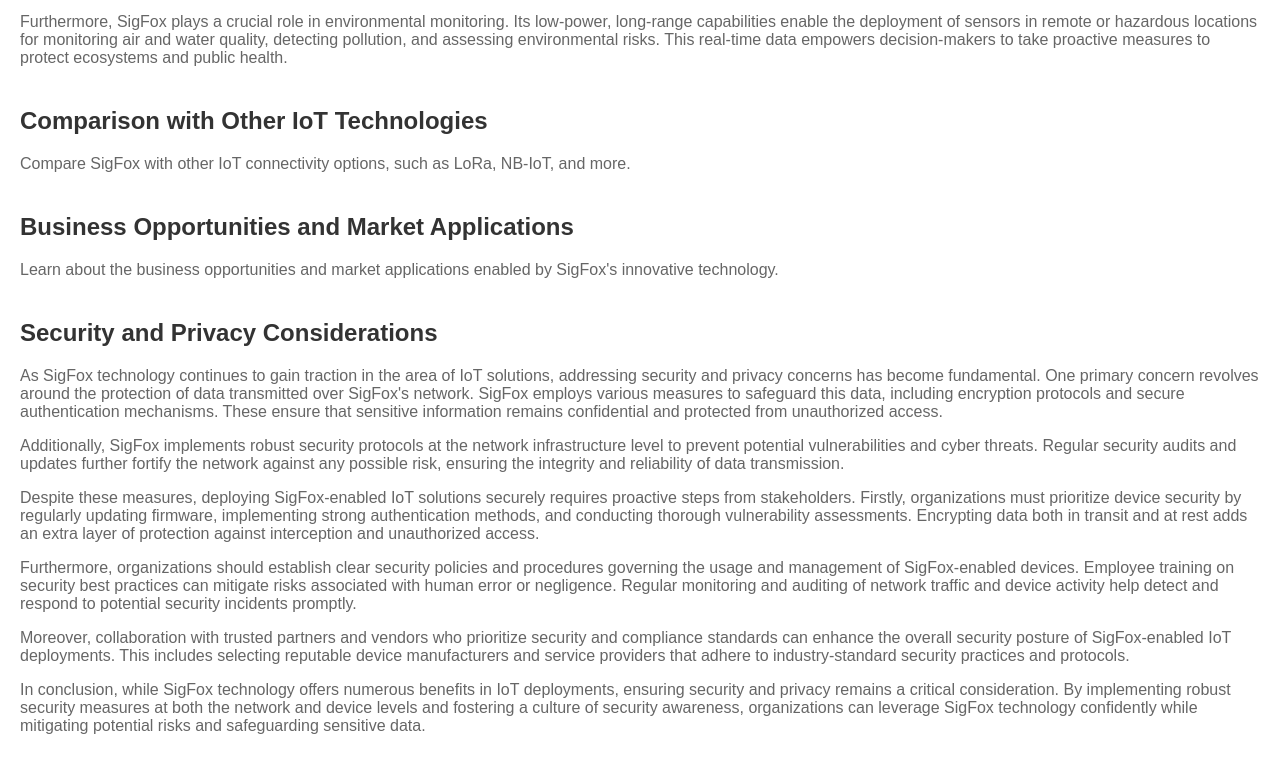
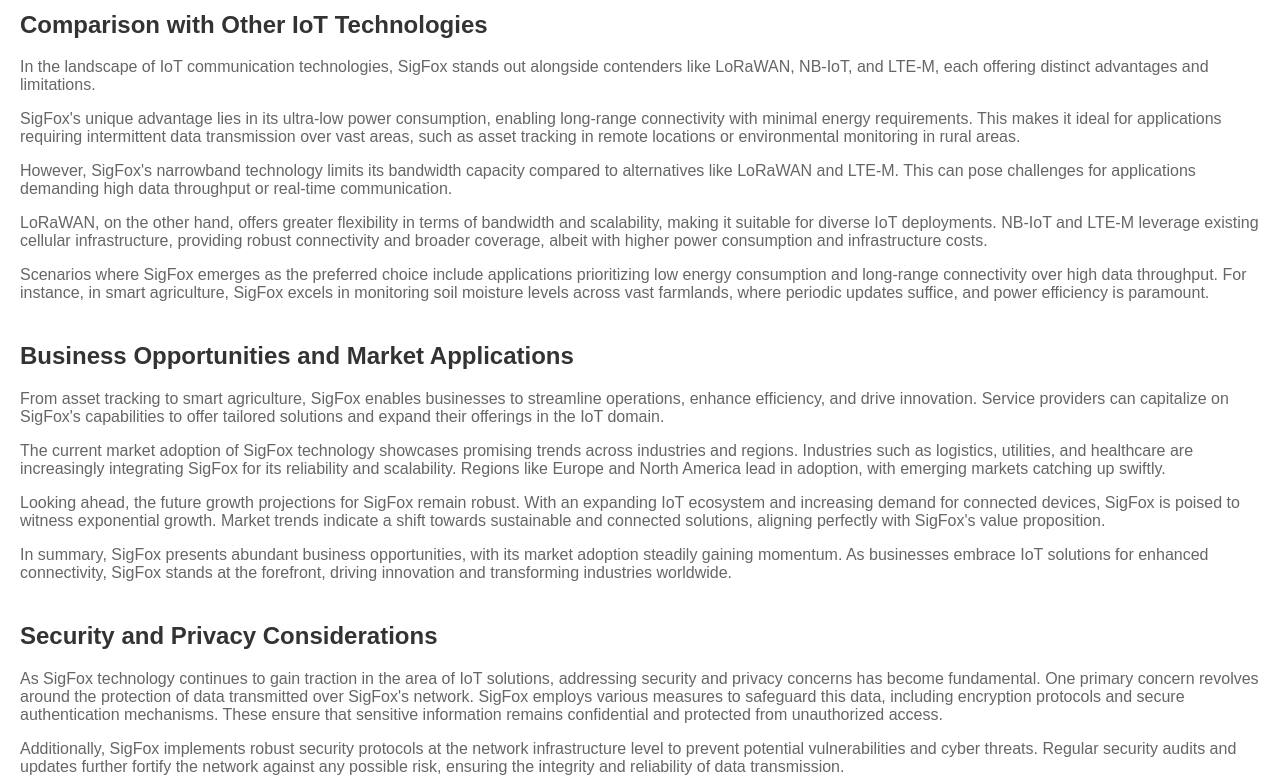
Before and after one commit to iboncas/iboncas.github.io, a plain HTML site: page index.html in a window 1280 px wide. Shown: the part 1544-2323 px from the top of the page. Drawn offline with Linux system fonts and the light colour scheme.

Commit message:
Update index.html

```diff
--- a/index.html
+++ b/index.html
@@ -27,7 +27,9 @@
       <p>Sigfox operates on the principle of ultra-narrowband technology, allowing it to achieve long-range communication with low power consumption. The network is designed to connect devices that transmit small amounts of data sporadically, making it suitable for applications such as asset tracking or monitoring. Sigfox aims to provide a cost-effective solution for connecting IoT devices.</p>
       <p>Sigfox has established a global network that spans multiple countries, providing coverage for a wide range of IoT applications on an international scale. The communication protocol used by Sigfox is simple, making it easy to implement in various IoT devices. Sigfox is designed to be energy-efficient, enabling devices to operate for extended periods on battery power. The Sigfox network is scalable, allowing it to accommodate a growing number of connected devices. This scalability is essential as the IoT ecosystem continues to expand, with an increasing number of devices needing connectivity.</p>
       <p>Sigfox expanded its network globally, establishing coverage in multiple countries. They partnered with various telecommunications operators and companies to extend its reach and offer a seamless IoT connectivity solution on an international scale. The company's technology gained traction in diverse industries, including agriculture, logistics, and smart cities, as the demand for IoT connectivity increased.</p>
-      <h4>Technical Architecture</h3>
+    </section>
+    <section id="technical-architecture-and-functionality">
+      <h2>Technical Architecture and Functionality</h2>
       <p>IoT devices equipped with Sigfox connectivity integrate a small and energy-efficient module that includes a radio transceiver. This module is responsible for transmitting and receiving data using the Sigfox communication protocol. It also uses a proprietary ultra-narrowband radio protocol for communication between devices and base stations. The ultra-narrowband approach involves using very narrow frequency channels, which enables better propagation and penetration through obstacles.</p>
       <p>Sigfox's network infrastructure includes a series of base stations strategically deployed to cover specific geographic areas. These base stations receive messages from IoT devices and forward them to the Sigfox Cloud, which serves as a central hub for processing and managing the information. The cloud infrastructure is responsible for tasks such as decoding messages, security checks, and routing data to the appropriate destination. Sigfox's backend systems include servers and databases responsible for handling device registrations, managing network sessions, and ensuring the integrity and security of the data.</p>
       <p>Sigfox provides APIs that enable seamless integration with third-party applications and services. This allows developers and businesses to build applications, dashboards, and analytics tools that leverage the data transmitted by Sigfox-enabled devices. Security is a critical aspect of the Sigfox architecture. The protocol incorporates encryption mechanisms to secure the communication between devices and the Sigfox Cloud. Sigfox operates on a subscription-based model, where users subscribe to the service to connect their devices to the Sigfox network. Subscription management is handled through the backend systems.</p>
@@ -38,10 +40,6 @@
       <h4>Modulation Techniques</h3>
       <p>Sigfox uses a proprietary modulation scheme known as Binary Phase Shift Keying (BPSK) for its communication. BPSK is a digital modulation technique that encodes data by varying the phase of the transmitted signal. In the case of Sigfox, the modulation is binary, meaning it has two possible phases. The BPSK modulation in Sigfox is designed to be robust, allowing for reliable communication over long distances and in challenging radio environments.</p>
     </section>
-    <section id="technical-architecture-and-functionality">
-      <h2>Technical Architecture and Functionality</h2>
-      <p>SigFox operates on a unique ultra-narrowband technology, allowing for long-range communication with minimal power consumption. This technology, combined with a cloud-based infrastructure, ensures efficient and scalable connectivity for IoT devices across various industries.</p>
-    </section>
     <section id="use-cases-and-applications">
       <h2>Use Cases and Applications</h2>
       <p>SigFox technology is revolutionizing many sectors with its versatility and efficiency. In the area of smart cities, SigFox facilitates connectivity for various applications like smart parking, waste management, and street lighting. Its low power consumption ensures a large battery life for devices, while its long-range connectivity ensures comprehensive coverage even in expanding urban environments.</p>
@@ -51,11 +49,18 @@
     </section>
     <section id="comparison-with-other-iot-technologies">
       <h2>Comparison with Other IoT Technologies</h2>
-      <p>Compare SigFox with other IoT connectivity options, such as LoRa, NB-IoT, and more.</p>
+      <p>In the landscape of IoT communication technologies, SigFox stands out alongside contenders like LoRaWAN, NB-IoT, and LTE-M, each offering distinct advantages and limitations.</p>
+      <p>SigFox's unique advantage lies in its ultra-low power consumption, enabling long-range connectivity with minimal energy requirements. This makes it ideal for applications requiring intermittent data transmission over vast areas, such as asset tracking in remote locations or environmental monitoring in rural areas.</p>
+      <p>However, SigFox's narrowband technology limits its bandwidth capacity compared to alternatives like LoRaWAN and LTE-M. This can pose challenges for applications demanding high data throughput or real-time communication.</p>
+      <p>LoRaWAN, on the other hand, offers greater flexibility in terms of bandwidth and scalability, making it suitable for diverse IoT deployments. NB-IoT and LTE-M leverage existing cellular infrastructure, providing robust connectivity and broader coverage, albeit with higher power consumption and infrastructure costs.</p>
+      <p>Scenarios where SigFox emerges as the preferred choice include applications prioritizing low energy consumption and long-range connectivity over high data throughput. For instance, in smart agriculture, SigFox excels in monitoring soil moisture levels across vast farmlands, where periodic updates suffice, and power efficiency is paramount.</p>
     </section>
     <section id="business-opportunities-and-market-applications">
       <h2>Business Opportunities and Market Applications</h2>
-      <p>Learn about the business opportunities and market applications enabled by SigFox's innovative technology.</p>
+      <p>From asset tracking to smart agriculture, SigFox enables businesses to streamline operations, enhance efficiency, and drive innovation. Service providers can capitalize on SigFox's capabilities to offer tailored solutions and expand their offerings in the IoT domain.</p>
+      <p>The current market adoption of SigFox technology showcases promising trends across industries and regions. Industries such as logistics, utilities, and healthcare are increasingly integrating SigFox for its reliability and scalability. Regions like Europe and North America lead in adoption, with emerging markets catching up swiftly.</p>
+      <p>Looking ahead, the future growth projections for SigFox remain robust. With an expanding IoT ecosystem and increasing demand for connected devices, SigFox is poised to witness exponential growth. Market trends indicate a shift towards sustainable and connected solutions, aligning perfectly with SigFox's value proposition.</p>
+      <p>In summary, SigFox presents abundant business opportunities, with its market adoption steadily gaining momentum. As businesses embrace IoT solutions for enhanced connectivity, SigFox stands at the forefront, driving innovation and transforming industries worldwide.</p>
     </section>
     <section id="security-and-privacy-considerations">
       <h2>Security and Privacy Considerations</h2>
```
